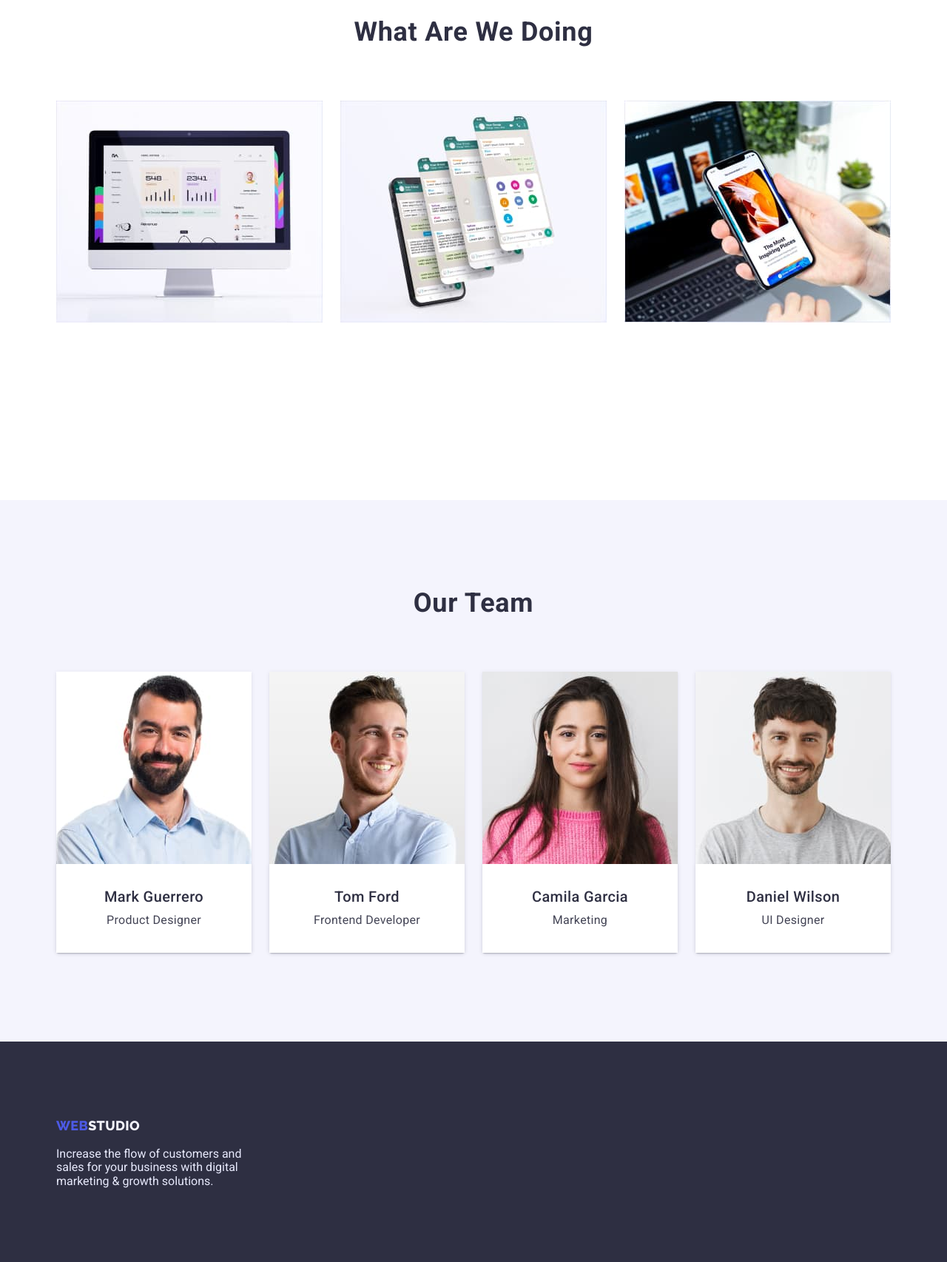
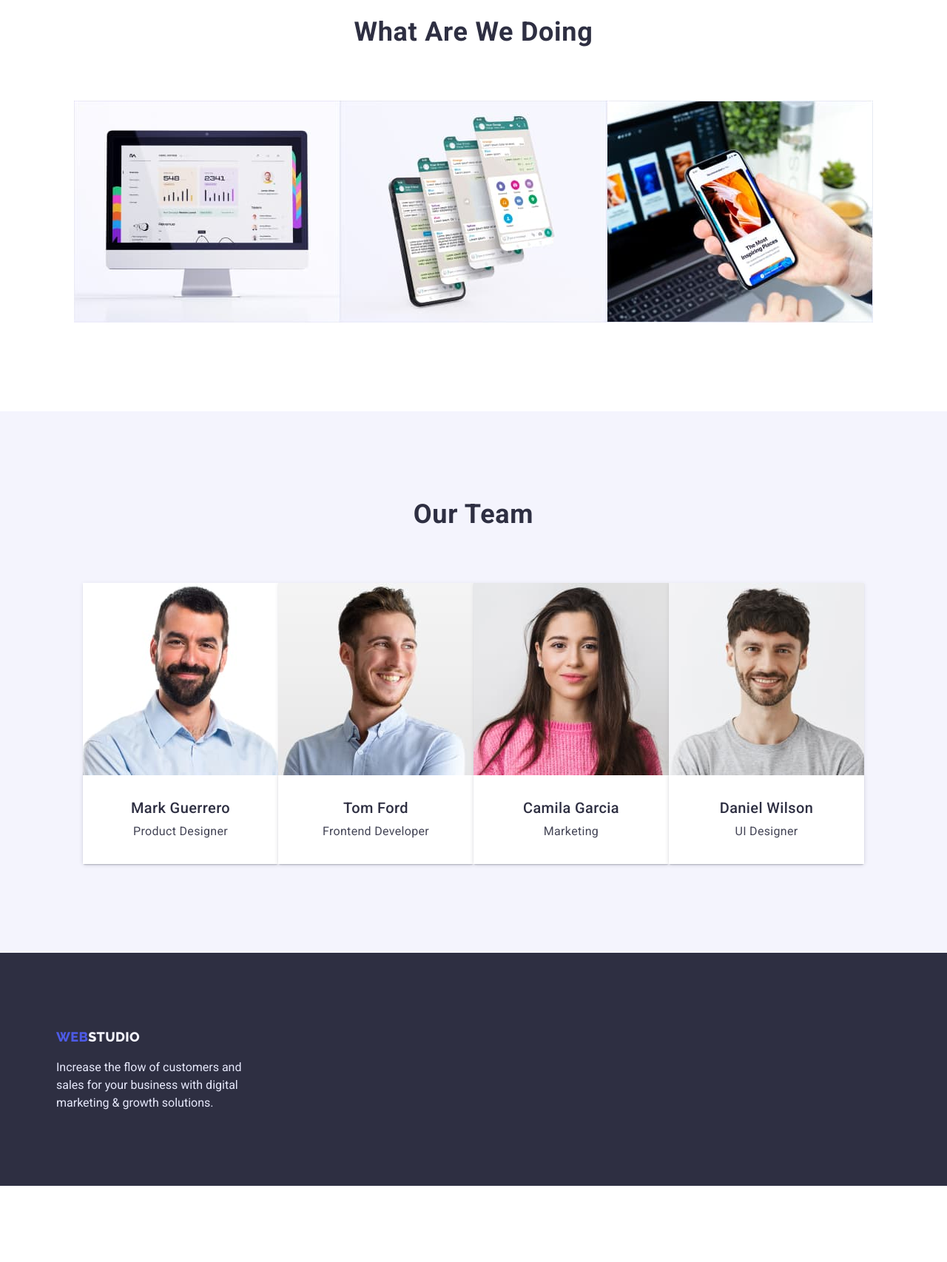
Before and after one commit to NamelessKing888/goit-markup-hw-03, a plain HTML site: page index.html in a window 1280 px wide. Shown: the part 1020-2726 px from the top of the page at 74% size. After the commit the page ends 2623 px from the top, so only its background shows below. Drawn offline with nearby package versions, Linux system fonts and the light colour scheme.

Commit message:
Update style.css

```diff
--- a/css/style.css
+++ b/css/style.css
@@ -134,15 +134,17 @@ img {
 /* footer */
 .footer {
     background-color: var(--title-text-color);
+    padding: 100px 0;
 }
 
 .footer-text {
     color: var(--cornflower-color);
     margin-top: 16px;
+    line-height: 1.5;
 }
 
 .footer-container {
-    padding: 100px 0;
+
     width: 264px;
 }
 
@@ -206,7 +208,7 @@ img {
 }
 
 .features-list,
-.work-items,
+.work-items
 .team-items,
 .filter-items {
     gap: 24px;
@@ -220,7 +222,7 @@ img {
     display: flex;
     flex-wrap: wrap;
     justify-content: center;
-    margin: 72px auto 120px;
+    margin: 72px auto 0px;
 }
 
 .work-item {
```
